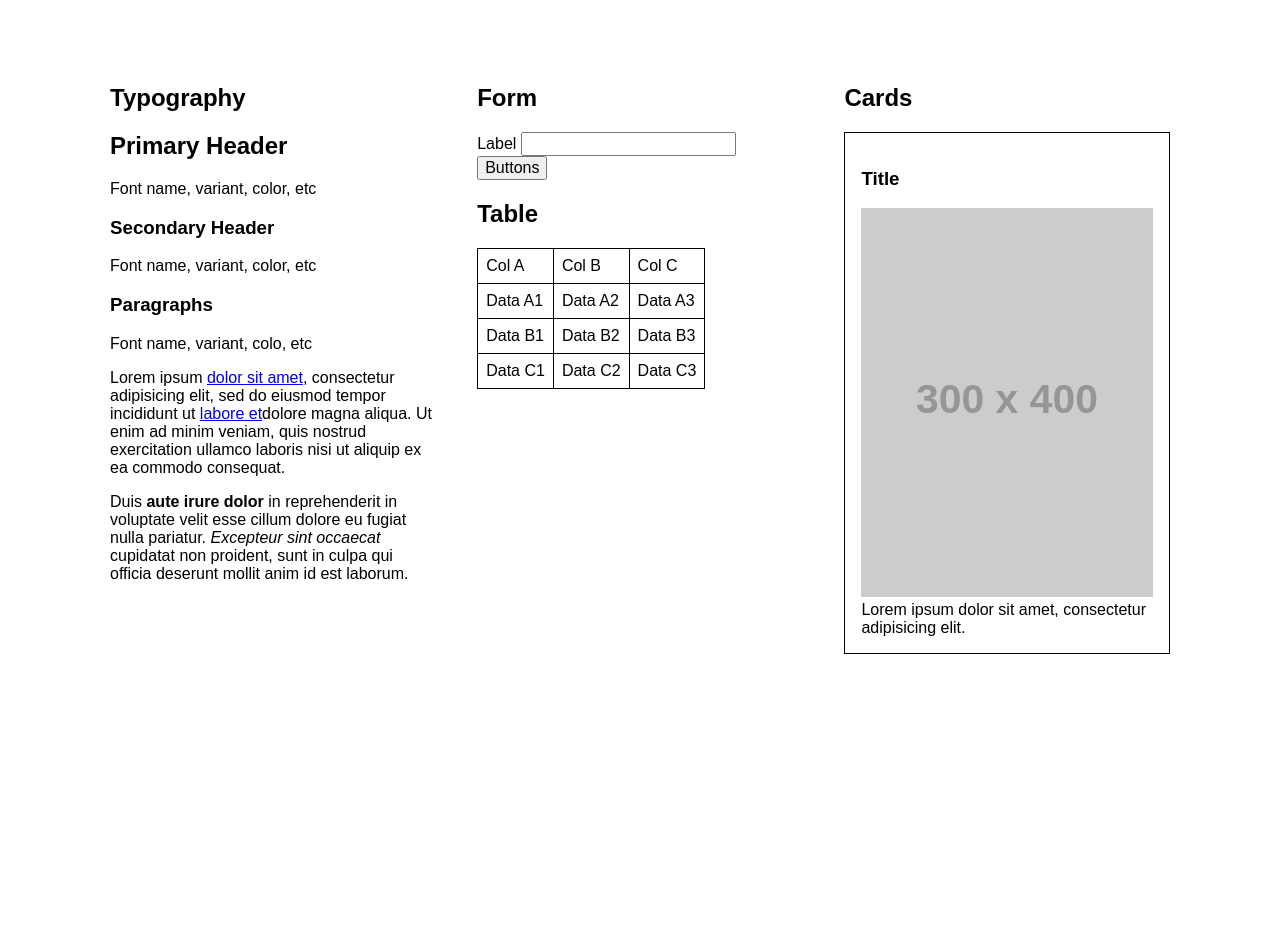
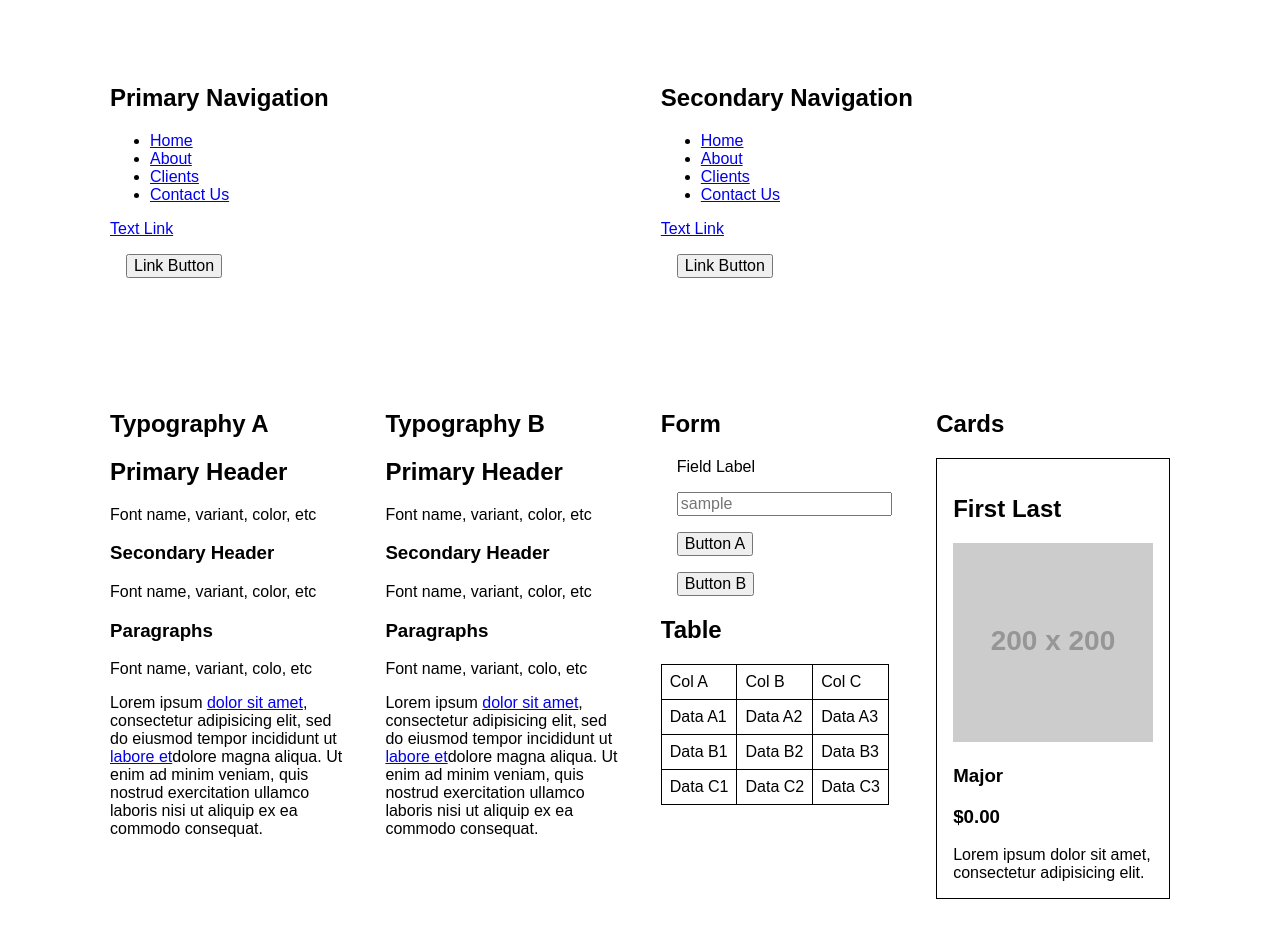
Before and after one commit to vcd/persona-web-2, a plain HTML site: page index.html in a window 1280 px wide. Shown: the part 1220-2157 px from the top of the page. Before the commit the page ends 1938 px from the top, so only its background shows below. Drawn offline with Linux system fonts and the light colour scheme; placeholder pictures from the web are drawn by us.

Commit message:
[[ FA'15 ]] Style Tile
* New navigation
* Two(2) type options
* Avatar card

```diff
--- a/css/tile-template.css
+++ b/css/tile-template.css
@@ -59,6 +59,11 @@ td {
 	padding: .5em;
 }
 
+label, input, button {
+	display: block;
+	margin: 1em;
+}
+
 /* Figure */
 figure {
 	border: 1px solid #000;
--- a/index.html
+++ b/index.html
@@ -89,15 +89,55 @@
 		</div>
 	</section>
 
+<!-- Navigation -->
+<section class="grid-container">
+
+<!-- Primary Navigation -->
+	<section class="grid-6">
+		<h2>Primary Navigation</h2>
+		<nav role='navigation'>
+		  <ul>
+		    <li><a href="#">Home</a></li>
+		    <li><a href="#">About</a></li>
+		    <li><a href="#">Clients</a></li>
+		    <li><a href="#">Contact Us</a></li>
+		  </ul>
+		</nav>
+
+		<p><a href="#">Text Link</a></p>
+		<p><button>Link Button</button></p>
+
+	</section>
+
+<!-- Secondary Navigation -->
+	<section class="grid-6">
+		<h2>Secondary Navigation</h2>
+		<nav role='navigation'>
+		  <ul>
+		    <li><a href="#">Home</a></li>
+		    <li><a href="#">About</a></li>
+		    <li><a href="#">Clients</a></li>
+		    <li><a href="#">Contact Us</a></li>
+		  </ul>
+		</nav>
+
+		<p><a href="#">Text Link</a></p>
+		<p><button>Link Button</button></p>
+
+	</section>
+
+
+</section>
+
 <!--
 	UI: Typography, Forms, Tables, & Cards
 -->
 	<section class="grid-container">
 
-		<!--  Typography -->
-		<section class="grid-4">
+		<!--  Typography Option 1 -->
+		<section class="grid-3">
 
-			<h2>Typography</h2>
+			<h2>Typography A</h2>
 
 			<h2>Primary Header</h2>
 			<p>Font name, variant, color, etc</h2>
@@ -112,18 +152,39 @@
 			<p>Lorem ipsum <a href="#">dolor sit amet</a>, consectetur adipisicing elit, sed do eiusmod
 			tempor incididunt ut <a href="#">labore et</a>dolore magna aliqua. Ut enim ad minim veniam, quis nostrud exercitation ullamco laboris nisi ut aliquip ex ea commodo consequat.
 			</p>
-			<p>Duis <strong>aute irure dolor</strong> in reprehenderit in voluptate velit esse cillum dolore eu fugiat nulla pariatur. <em>Excepteur sint occaecat</em> cupidatat non proident, sunt in culpa qui officia deserunt mollit anim id est laborum.
+
+		</section>
+
+		<!--  Typography Option 2 -->
+		<section class="grid-3">
+
+			<h2>Typography B</h2>
+
+			<h2>Primary Header</h2>
+			<p>Font name, variant, color, etc</h2>
+
+
+			<h3>Secondary Header</h3>
+			<p>Font name, variant, color, etc</h2>
+
+			<h3>Paragraphs</h3>
+			<p>Font name, variant, colo, etc</h2>
+
+			<p>Lorem ipsum <a href="#">dolor sit amet</a>, consectetur adipisicing elit, sed do eiusmod
+			tempor incididunt ut <a href="#">labore et</a>dolore magna aliqua. Ut enim ad minim veniam, quis nostrud exercitation ullamco laboris nisi ut aliquip ex ea commodo consequat.
 			</p>
+
 
 		</section>
 
 		<!-- Form & Tables -->
-		<section class="grid-4">
+		<section class="grid-3">
 
 			<h2>Form</h2>
-			<label>Label</label>
-			<input type="text" />
-			<button>Buttons</button>
+			<label for="sample">Field Label</label>
+			<input type="text" name="sample" placeholder="sample" />
+			<button class="button-a">Button A</button>
+			<button class="button-a">Button B</button>
 
 			<h2>Table</h2>
 			<table>
@@ -152,12 +213,14 @@
 		</section>
 
 		<!-- Cards -->
-		<section class="grid-4">
+		<section class="grid-3">
 			<h2>Cards</h2>
 
 			<figure>
-				<h3>Title</h3>
-				<img src="http://placehold.it/300x400" alt="placeholder" />
+				<h2>First Last</h2>
+				<img src="http://placehold.it/200x200" alt="placeholder" />
+				<h3>Major</h3>
+				<h3>$0.00</h3>
 				<figcaption>Lorem ipsum dolor sit amet, consectetur adipisicing elit.
 				</figcaption>
 			</figure>
```
